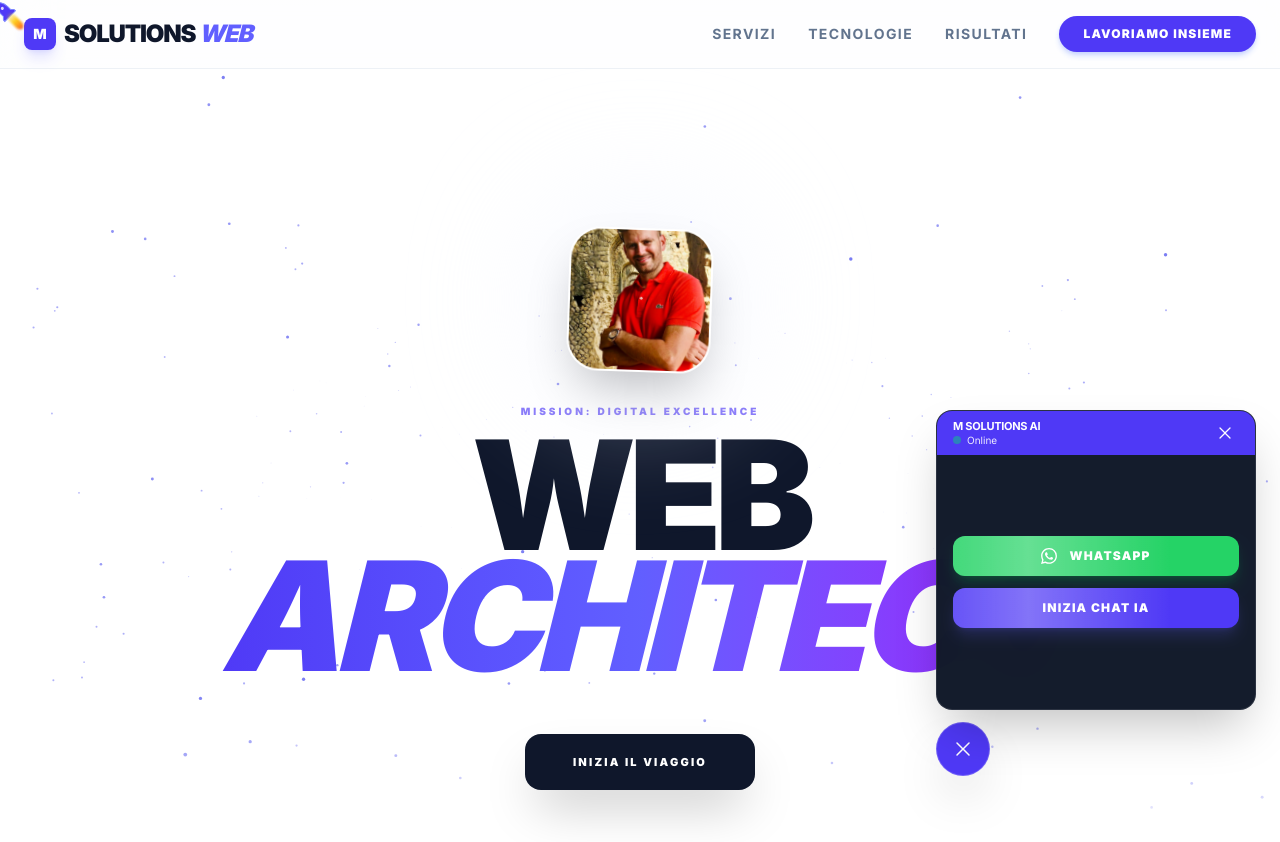
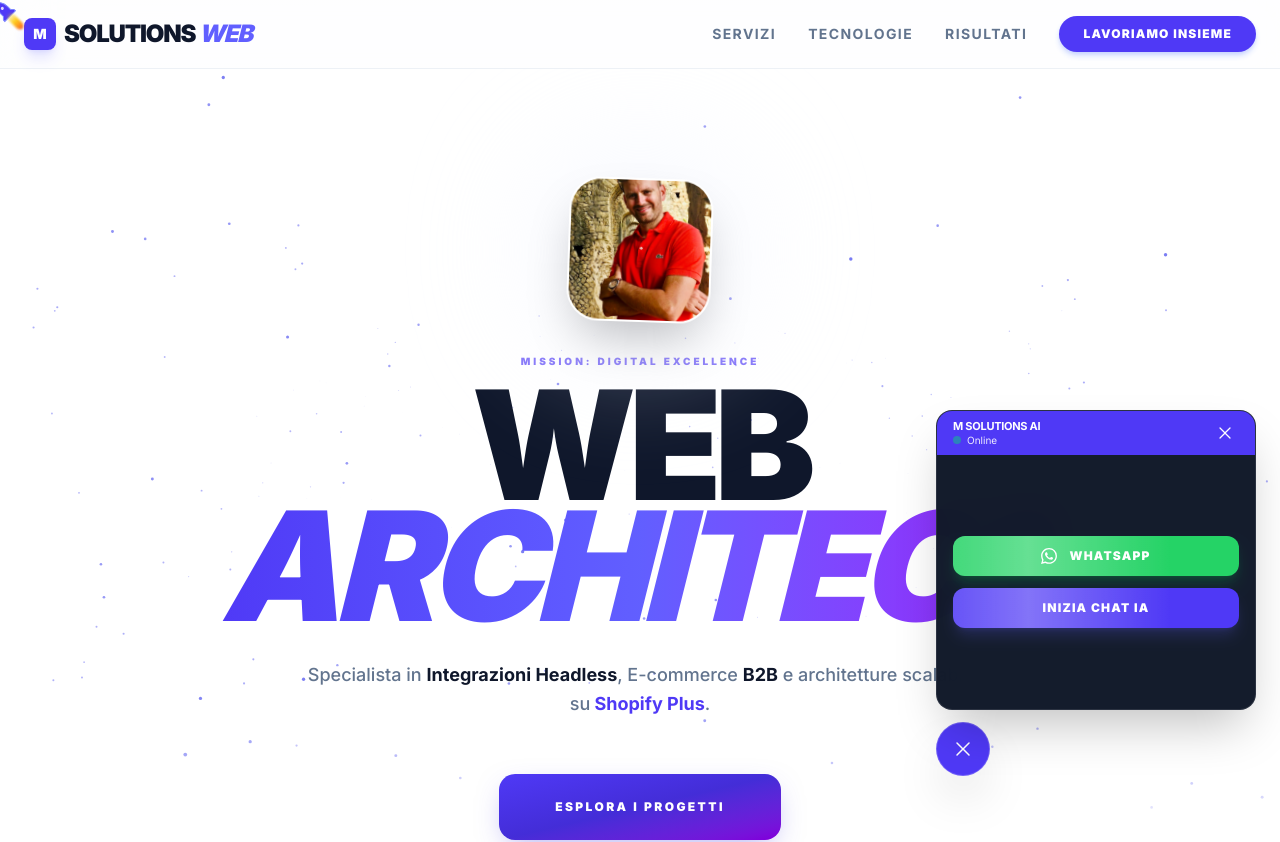
Before and after one commit to MarcoCerilli/portfolio-aziendale-2026, a Next.js app: page / in a window 1280 px wide. Shown: the top 842 px of the page. Built offline with nearby package versions, Linux system fonts and the light colour scheme.

Commit message:
AGGIUNTOI SOTTOTITOLO SEZIONE HERO

```diff
--- a/src/components/Hero.tsx
+++ b/src/components/Hero.tsx
@@ -151,7 +151,7 @@ const HeroSpace = () => {
           style={{ y: yContent, opacity }}
           className="relative z-30 flex flex-col items-center max-w-5xl px-6 w-full text-center md:justify-center md:h-full"
         >
-          {/* 3. AVATAR: Se la foto è ancora lontana dall'header, aumenta questo valore a -mt-10 */}
+          {/* AVATAR */}
           <div className="relative mb-6 -mt-2 md:mt-0 md:mb-8 pointer-events-none">
             <div className="absolute -inset-8 bg-indigo-50 rounded-full blur-3xl opacity-60 animate-pulse" />
             <div className="relative w-24 h-24 md:w-36 md:h-36 rounded-[2rem] overflow-hidden border-2 border-white shadow-2xl rotate-2 bg-white">
@@ -166,6 +166,7 @@ const HeroSpace = () => {
             </div>
           </div>
 
+          {/* TITOLO PRINCIPALE */}
           <div className="space-y-3 md:space-y-4 pointer-events-none">
             <p className="text-[9px] md:text-[10px] font-black uppercase tracking-[0.3em] text-indigo-600/70">
               Mission: Digital Excellence
@@ -178,19 +179,39 @@ const HeroSpace = () => {
             </h1>
           </div>
 
-          <div className="mt-8 md:mt-14 relative z-50">
+          {/* NUOVO SOTTOTITOLO STRATEGICO */}
+          <motion.p
+            initial={{ opacity: 0, y: 10 }}
+            whileInView={{ opacity: 1, y: 0 }}
+            transition={{ delay: 0.2 }}
+            className="mt-6 md:mt-8 max-w-2xl text-slate-500 text-[11px] md:text-lg font-medium leading-relaxed uppercase tracking-wider md:normal-case md:tracking-normal"
+          >
+            Specialista in{" "}
+            <span className="text-slate-900 font-bold">
+              Integrazioni Headless
+            </span>
+            , E-commerce <span className="text-slate-900 font-bold">B2B</span> e
+            architetture scalabili su
+            <span className="text-indigo-600 font-bold"> Shopify Plus</span>.
+          </motion.p>
+
+          {/* PULSANTE CON SFUMATURA INDIGO */}
+          <div className="mt-10 md:mt-14 relative z-50">
             <motion.a
               href="#progetti"
-              whileHover={{ scale: 1.05 }}
+              whileHover={{
+                scale: 1.05,
+                boxShadow: "0 20px 40px -10px rgba(79, 70, 229, 0.4)",
+              }}
               whileTap={{ scale: 0.95 }}
-              className="px-8 py-4 md:px-12 md:py-5 bg-slate-900 text-white font-black text-[10px] md:text-[11px] uppercase tracking-[0.2em] rounded-2xl shadow-2xl inline-block hover:bg-indigo-600"
+              className="px-10 py-4 md:px-14 md:py-6 bg-gradient-to-br from-indigo-600 via-indigo-700 to-purple-700 text-white font-black text-[10px] md:text-[12px] uppercase tracking-[0.2em] rounded-2xl shadow-[0_10px_30px_-10px_rgba(79,70,229,0.5)] inline-block transition-all"
             >
-              Inizia il Viaggio
+              Esplora i Progetti
             </motion.a>
           </div>
         </motion.div>
 
-        {/* 4. GRADIENTE: Ridotto a h-12 su mobile per non creare un "buco" bianco sotto il bottone */}
+        {/* GRADIENTE FINALE */}
         <div className="absolute bottom-0 left-0 w-full h-12 md:h-64 bg-gradient-to-t from-white via-white/80 to-transparent z-20 pointer-events-none" />
       </section>
     </>
```
